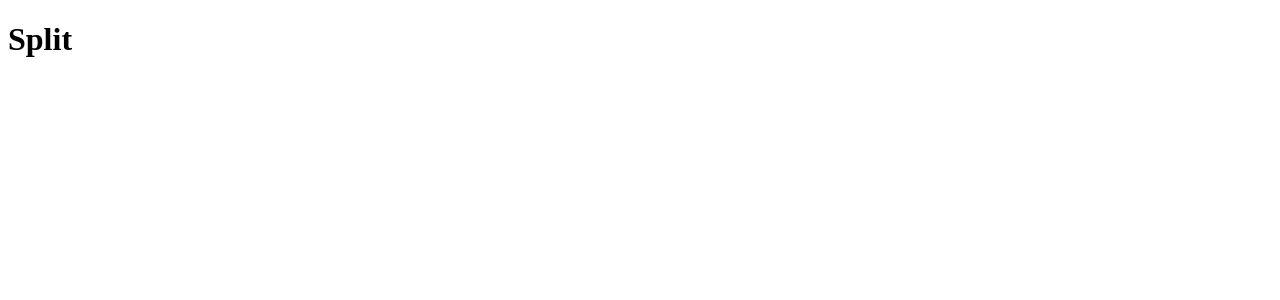
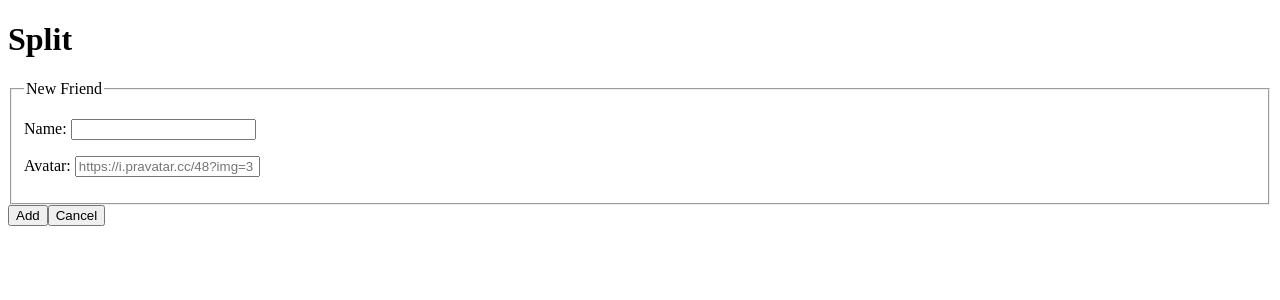
Before and after one commit to priyavrat-misra/shopping-with-react, a React (Create React App) app: page / in a window 1280 px wide. Shown: the top 300 px of the page. Built offline with nearby package versions, Linux system fonts and the light colour scheme.

Commit message:
add addition form

```diff
--- a/src/App.js
+++ b/src/App.js
@@ -1,8 +1,109 @@
+import { useState } from "react";
+
 function App() {
+  const [friends, setFriends] = useState([]);
+
+  function handleAddFriend(friend) {
+    setFriends([...friends, friend]);
+  }
+
   return (
-    <header>
-      <h1>Split</h1>
-    </header>
+    <>
+      <header>
+        <h1>Split</h1>
+      </header>
+      {friends.length > 0 && <FriendList friends={friends} />}
+      <AddFriend onAddFriend={handleAddFriend} />
+    </>
+  );
+}
+
+function AddFriend({ onAddFriend }) {
+  const [addFriend, setAddFriend] = useState(true);
+  const [name, setName] = useState("");
+  const [avatar, setAvatar] = useState("");
+
+  function handleSubmit(event) {
+    event.preventDefault();
+    onAddFriend({ name, avatar });
+    setName("");
+    setAvatar("");
+  }
+
+  return addFriend ? (
+    <form onSubmit={handleSubmit}>
+      <fieldset>
+        <legend>New Friend</legend>
+        <p>
+          <label>
+            Name:&nbsp;
+            <input
+              type="text"
+              value={name}
+              required
+              onChange={(e) => setName(e.target.value)}
+            />
+          </label>
+        </p>
+        <p>
+          <label>
+            Avatar:&nbsp;
+            <input
+              type="url"
+              value={avatar}
+              placeholder="https://i.pravatar.cc/48?img=3"
+              onChange={(e) => setAvatar(e.target.value)}
+            />
+          </label>
+        </p>
+      </fieldset>
+      <button type="submit" value="add">
+        Add
+      </button>
+      <button type="button" value="cancel" onClick={() => setAddFriend(false)}>
+        Cancel
+      </button>
+    </form>
+  ) : (
+    <button onClick={() => setAddFriend(true)}>Add Friend</button>
+  );
+}
+
+function FriendList({ friends }) {
+  return (
+    <ul>
+      {friends.map(({ name, avatar }, index) => (
+        <li
+          key={index}
+          style={{ display: "flex", alignItems: "center", gap: "16px" }}
+        >
+          <Friend name={name} avatar={avatar} />
+        </li>
+      ))}
+    </ul>
+  );
+}
+
+function Friend({ name, avatar }) {
+  return (
+    <>
+      <img
+        src={avatar || `https://i.pravatar.cc/48?u=${name}`}
+        alt={`${name}'s avatar`}
+        style={{
+          borderRadius: "50%",
+          height: 48,
+          width: 48,
+          objectFit: "cover",
+          objectPosition: "center",
+        }}
+      />
+      <div>
+        <p>
+          <strong>{name}</strong>
+        </p>
+      </div>
+    </>
   );
 }
 
```
